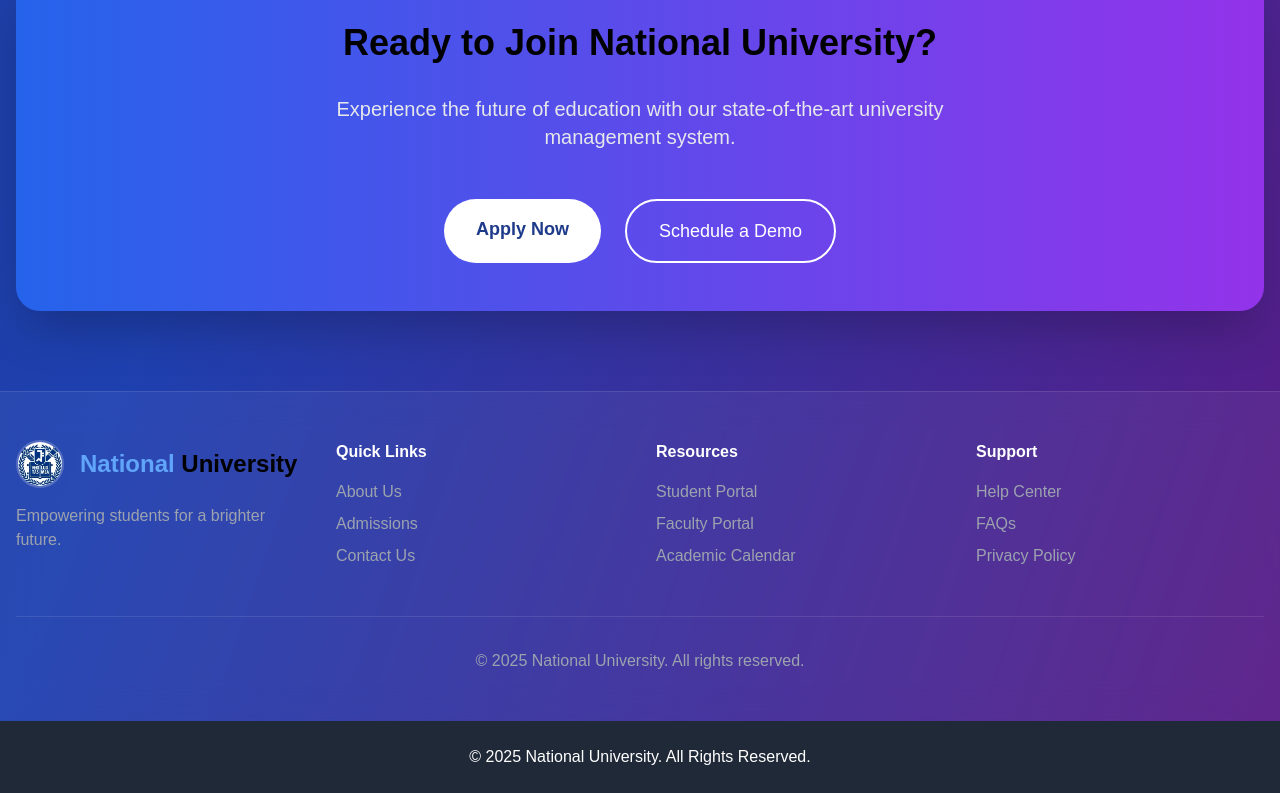
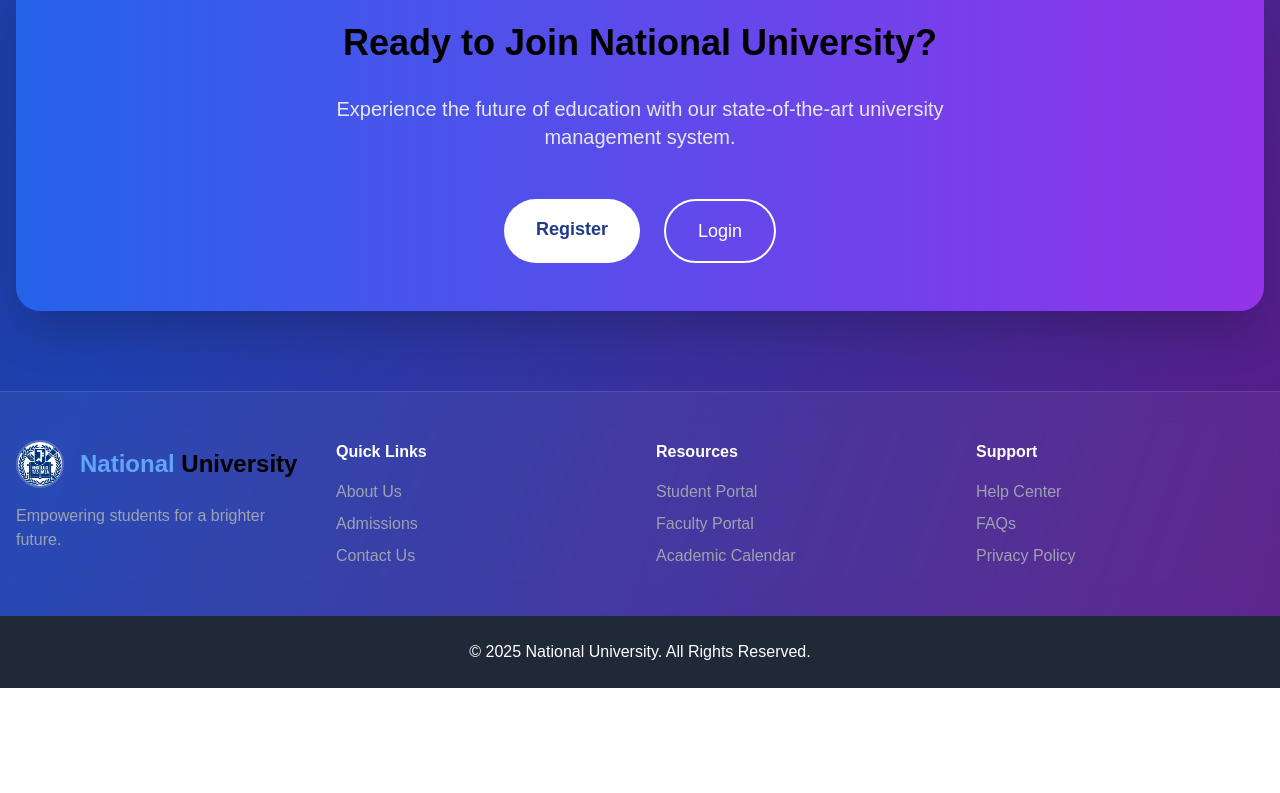
Before and after one commit to Firass777/SchoolMangement, a React app in the folder frontend/: page / in a window 1280 px wide. Shown: the part 3044-3837 px from the top of the page. After the commit the page ends 3732 px from the top, so only its background shows below. Built offline with nearby package versions, Linux system fonts and the light colour scheme; the HTML template or start-up script is replaced by a standard one.

Commit message:
[v1.3.7] Home & About Us Page Update
✅ UI Update:
+ Replaced 'Demo' and 'Apply Now' buttons with 'Login' and 'Register' for better user flow.

```diff
--- a/frontend/src/components/Aboutus.jsx
+++ b/frontend/src/components/Aboutus.jsx
@@ -168,16 +168,16 @@ const AboutUs = () => {
             </p>
             <div className="flex justify-center gap-6">
               <a
-                href="/apply"
+                href="/register"
                 className="px-8 py-4 bg-white text-blue-900 text-lg font-semibold rounded-full transition-all hover:bg-gray-100 hover:scale-105"
               >
-                Apply Now
+                Register
               </a>
               <a
-                href="/contact"
+                href="/login"
                 className="px-8 py-4 border-2 border-white text-white text-lg rounded-full hover:bg-white/10 transition-all"
               >
-                Contact Us
+                Login
               </a>
             </div>
           </div>
--- a/frontend/src/components/Home.jsx
+++ b/frontend/src/components/Home.jsx
@@ -257,16 +257,16 @@ const Home = () => {
             </p>
             <div className="flex justify-center gap-6">
               <a
-                href="/apply"
+                href="/register"
                 className="px-8 py-4 bg-white text-blue-900 text-lg font-semibold rounded-full transition-all hover:bg-gray-100 hover:scale-105"
               >
-                Apply Now
+                Register
               </a>
               <a
-                href="/demo"
+                href="/login"
                 className="px-8 py-4 border-2 border-white text-white text-lg rounded-full hover:bg-white/10 transition-all"
               >
-                Schedule a Demo
+                Login
               </a>
             </div>
           </div>
@@ -351,9 +351,6 @@ const Home = () => {
               </ul>
             </div>
           </div>
-          <div className="border-t border-white/10 mt-12 pt-8 text-center text-gray-400">
-            © 2025 National University. All rights reserved.
-          </div>
         </div>
       </footer>
     </div>
--- a/frontend/src/components/Register.jsx
+++ b/frontend/src/components/Register.jsx
@@ -9,7 +9,7 @@ const Register = () => {
     email: "",
     nin: "",
     password: "",
-    role: "student",
+    role: "teacher",
     class: "",
     children_count: 1,
     children_nin: []
```
